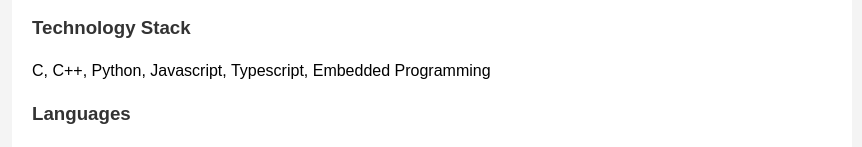
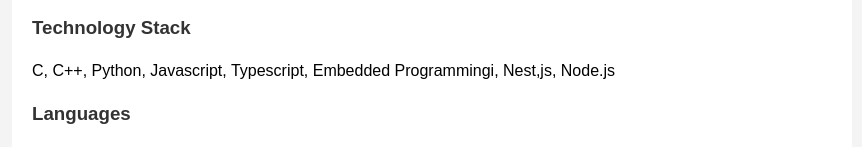
Before and after one commit to jongekim/jongekim.github.io, a plain HTML site: page index.html in a window 1280 px wide. Shown: the part 330-477 px from the top of the page, without its empty margins (208-1070 px from the left). Drawn offline with Linux system fonts and the light colour scheme.

Commit message:
Add Stacks

```diff
--- a/index.html
+++ b/index.html
@@ -42,7 +42,7 @@
             <li>SKKU, B.S., Computer Engineering, 2019~</li>
         </ul>
         <h3>Technology Stack</h3>
-        <p>C, C++, Python, Javascript, Typescript, Embedded Programming</p>
+        <p>C, C++, Python, Javascript, Typescript, Embedded Programmingi, Nest,js, Node.js</p>
 		<h3>Languages</h3>
 		<p>Korean, English</p>
         <div class="contact">
```
